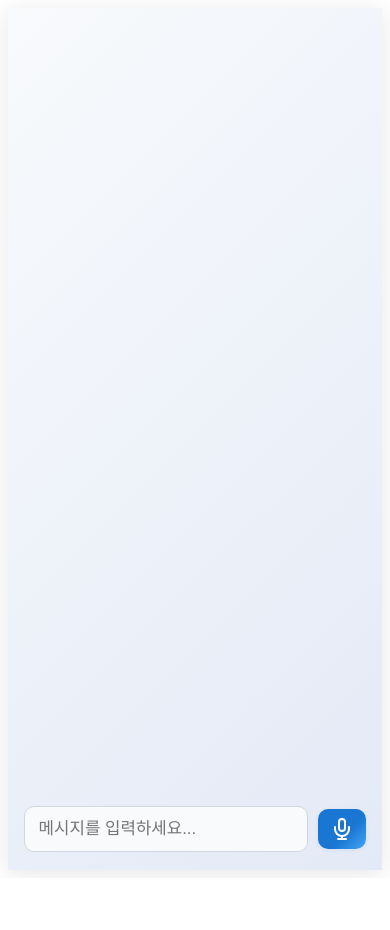
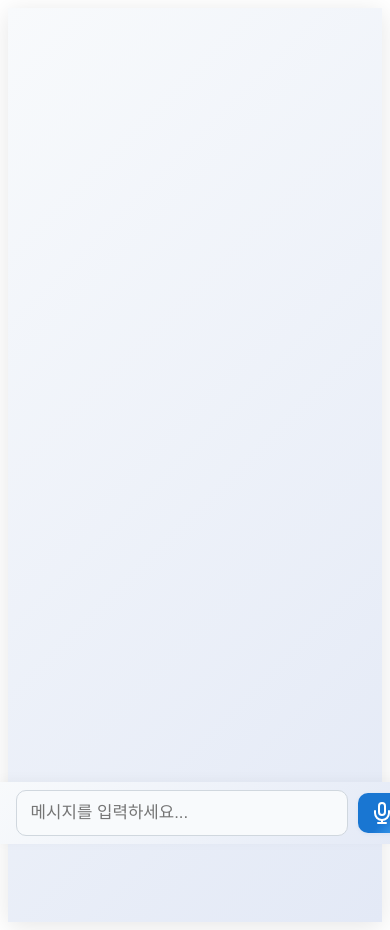
Before and after one commit to today-self-study/aria, an Angular app: page / in a window 390 px wide. Before the commit the page ends 878 px from the top, so only its background shows below. Built offline with nearby package versions, Linux system fonts and the light colour scheme.

Commit message:
fix(chat): 모바일 환경에서 입력창 하단 고정 및 안전 영역 확보

```diff
--- a/src/app/chat/chat.css
+++ b/src/app/chat/chat.css
@@ -137,11 +137,21 @@
     margin: 0;
     border-radius: 0;
     height: 100vh;
+    padding-bottom: 70px;
   }
   .messages {
     padding: 16px 4vw 8px 4vw;
+    margin-bottom: 70px;
   }
   .input-row {
-    padding: 8px 4vw 0 4vw;
+    position: fixed;
+    left: 0;
+    bottom: 0;
+    width: 100vw;
+    max-width: 100vw;
+    padding: 8px 4vw calc(8px + env(safe-area-inset-bottom, 0)) 4vw;
+    background: linear-gradient(135deg, #f8fafc 0%, #e3e9f6 100%);
+    box-shadow: 0 -2px 12px rgba(0,0,0,0.04);
+    z-index: 10;
   }
 }
```
